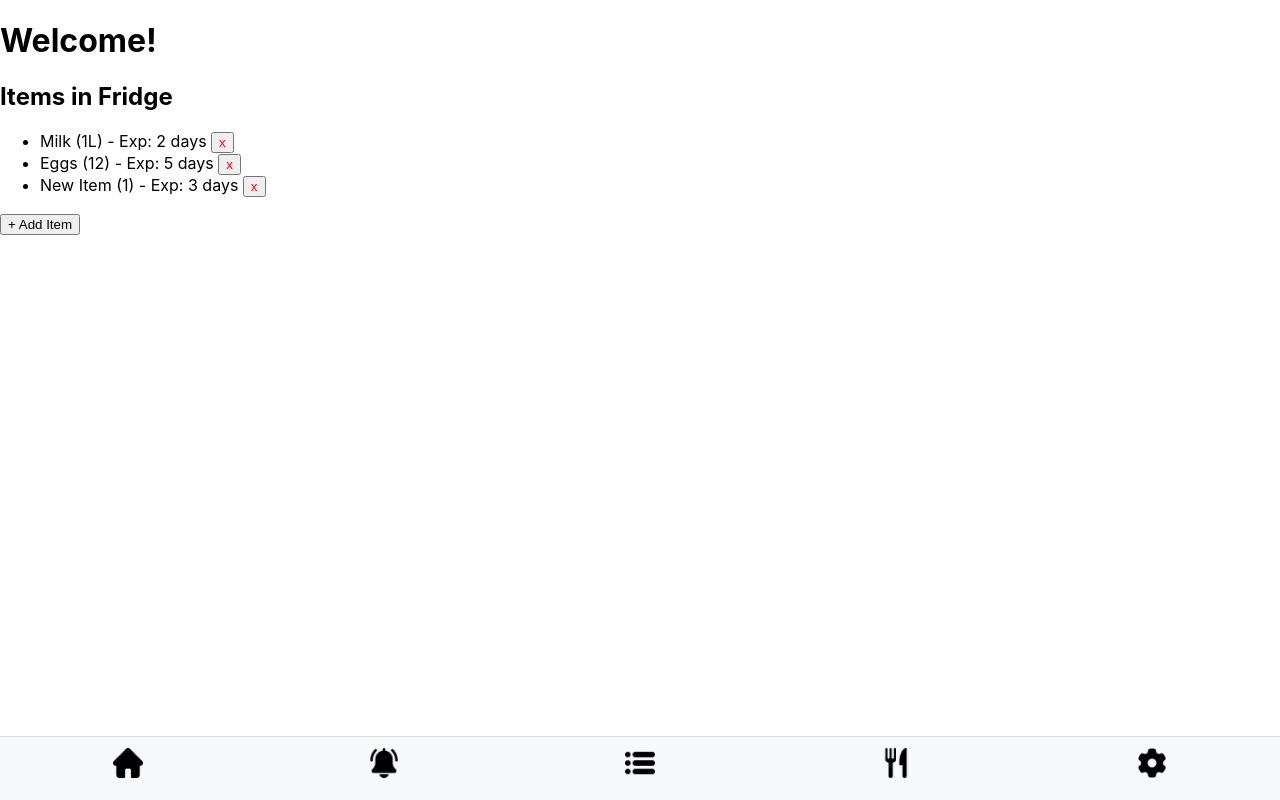
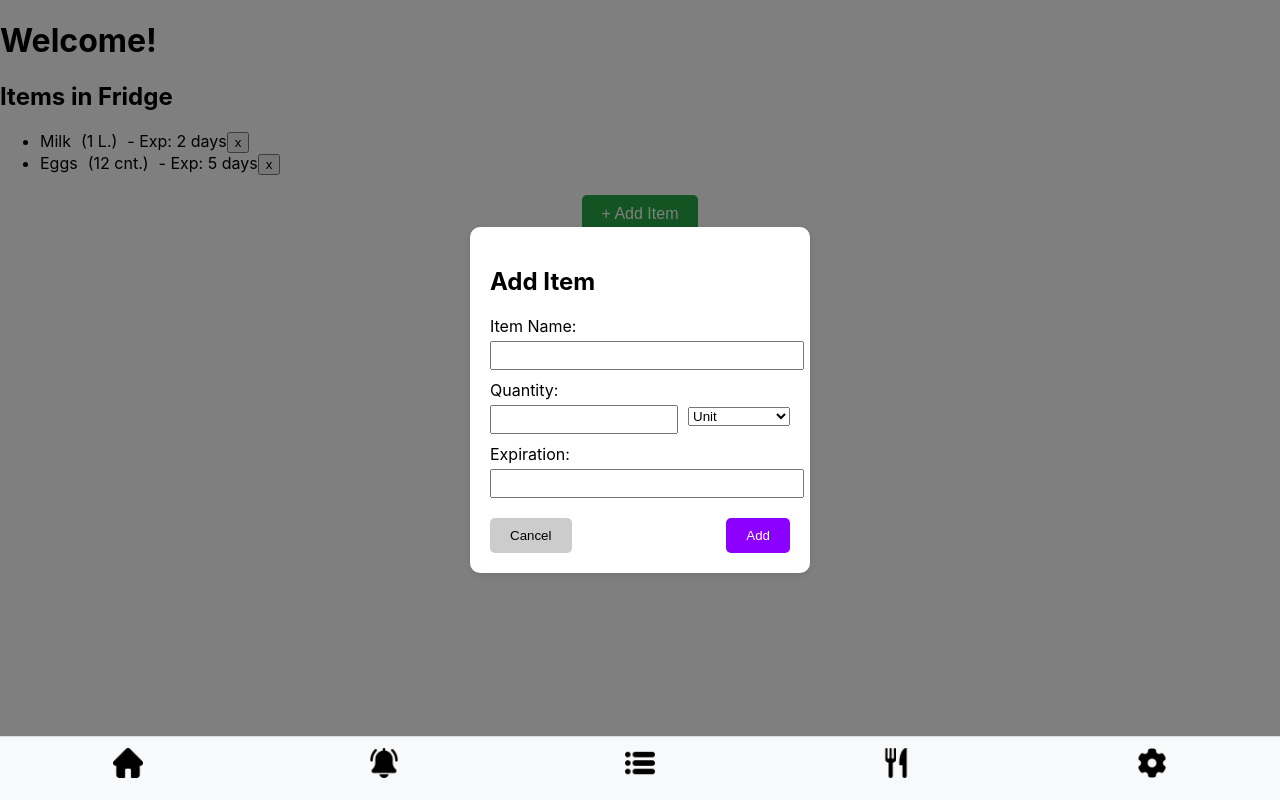
Before and after one commit to CFDougherty/SmartFridge, a React (Create React App) app in the folder smart-fridge-web/: page / in a window 1280 px wide. Both pictures are taken after a click on the button "+ Add Item". Built offline with nearby package versions, Linux system fonts and the light colour scheme.

Commit message:
Added update and add item functionality

```diff
--- a/smart-fridge-web/src/pages/HomePage.js
+++ b/smart-fridge-web/src/pages/HomePage.js
@@ -1,37 +1,161 @@
 import React, { useState } from "react";
-import './styles/HomePage.css';
-
+import "./styles/HomePage.css";
 
 const HomePage = () => {
   const [items, setItems] = useState([
-    { name: "Milk", quantity: "1L", expiry: "2 days" },
-    { name: "Eggs", quantity: "12", expiry: "5 days" },
+    { id: 1, name: "Milk", quantity: "1", unit: "L.", expiry: "2 days" },
+    { id: 2, name: "Eggs", quantity: "12", unit: "cnt.", expiry: "5 days" },
   ]);
 
-  const removeItem = (index) => {
-    setItems(items.filter((_, i) => i !== index));
+  const [showModal, setShowModal] = useState(false);
+  const [formData, setFormData] = useState({
+    id: null,
+    name: "",
+    quantity: "",
+    unit: "",
+    expiry: "",
+  });
+
+  const unitOptions = [
+    { label: "Unit", value: "" },
+    { label: "Pounds (lb.)", value: "lb." },
+    { label: "Ounces (oz.)", value: "oz." },
+    { label: "Cups (C.)", value: "C." },
+    { label: "Pints (pt.)", value: "pt." },
+    { label: "Quarts (qt.)", value: "qt." },
+    { label: "Gallons (gal.)", value: "gal." },
+    { label: "Liters (L.)", value: "L." },
+    { label: "Grams (g.)", value: "g." },
+    { label: "Count (cnt.)", value: "cnt." },
+  ];
+
+  const openModal = (item = null) => {
+    if (item) {
+      setFormData(item);
+    } else {
+      setFormData({ id: null, name: "", quantity: "", unit: "", expiry: "" });
+    }
+    setShowModal(true);
   };
 
-  const addItem = () => {
-    const newItem = { name: "New Item", quantity: "1", expiry: "3 days" };
-    setItems([...items, newItem]);
+  const closeModal = () => {
+    setShowModal(false);
+    setFormData({ id: null, name: "", quantity: "", unit: "", expiry: "" });
+  };
+
+  const handleInputChange = (e) => {
+    const { name, value } = e.target;
+    setFormData((prev) => ({ ...prev, [name]: value }));
+  };
+
+  const addOrUpdateItem = () => {
+    if (formData.id) {
+      setItems((prevItems) =>
+        prevItems.map((item) =>
+          item.id === formData.id ? { ...item, ...formData } : item
+        )
+      );
+    } else {
+      setItems((prevItems) => [
+        ...prevItems,
+        { ...formData, id: Date.now() },
+      ]);
+    }
+    closeModal();
+  };
+
+  const removeItem = (id) => {
+    setItems(items.filter((item) => item.id !== id));
   };
 
   return (
-    <div>
-      <h1>Welcome!</h1>
-      <h2>Items in Fridge</h2>
-      <ul>
-        {items.map((item, index) => (
-          <li key={index}>
-            {item.name} ({item.quantity}) - Exp: {item.expiry}{" "}
-            <button onClick={() => removeItem(index)} style={{ color: "red" }}>
-              x
-            </button>
+    <div className="home-page">
+      <h1 className="home-title">Welcome!</h1>
+      <h2 className="home-subtitle">Items in Fridge</h2>
+      <ul className="item-list">
+        {items.map((item) => (
+          <li key={item.id} className="item">
+            <span
+              onClick={() => openModal(item)}
+              style={{ cursor: "pointer", marginRight: "10px" }}
+            >
+              {item.name}
+            </span>
+            <span
+              onClick={() => openModal(item)}
+              style={{ cursor: "pointer", marginRight: "10px" }}
+            >
+              ({item.quantity} {item.unit})
+            </span>
+            <span
+              onClick={() => openModal(item)}
+              style={{ cursor: "pointer" }}
+            >
+              - Exp: {item.expiry}
+            </span>
+            <button onClick={() => removeItem(item.id)}>x</button>
           </li>
         ))}
       </ul>
-      <button onClick={addItem}>+ Add Item</button>
+      <button className="add-item-button" onClick={() => openModal()}>
+        + Add Item
+      </button>
+
+      {showModal && (
+        <div className="modal">
+          <div className="modal-content">
+            <h2>{formData.id ? "Edit Item" : "Add Item"}</h2>
+            <label>
+              Item Name:
+              <input
+                type="text"
+                name="name"
+                value={formData.name}
+                onChange={handleInputChange}
+              />
+            </label>
+            <label>
+              Quantity:
+              <div style={{ display: "flex", gap: "10px", alignItems: "center" }}>
+                <input
+                  type="text"
+                  name="quantity"
+                  value={formData.quantity}
+                  onChange={handleInputChange}
+                  style={{ flex: "2" }}
+                />
+                <select
+                  name="unit"
+                  value={formData.unit}
+                  onChange={handleInputChange}
+                  style={{ flex: "1" }}
+                >
+                  {unitOptions.map((option) => (
+                    <option key={option.value} value={option.value}>
+                      {option.label}
+                    </option>
+                  ))}
+                </select>
+              </div>
+            </label>
+            <label>
+              Expiration:
+              <input
+                type="text"
+                name="expiry"
+                value={formData.expiry}
+                onChange={handleInputChange}
+              />
+            </label>
+            <div className="modal-buttons">
+              <button onClick={closeModal}>Cancel</button>
+              <button onClick={addOrUpdateItem}>
+                {formData.id ? "Save" : "Add"}
+              </button>
+            </div>
+          </div>
+        </div>
+      )}
     </div>
   );
 };
```
